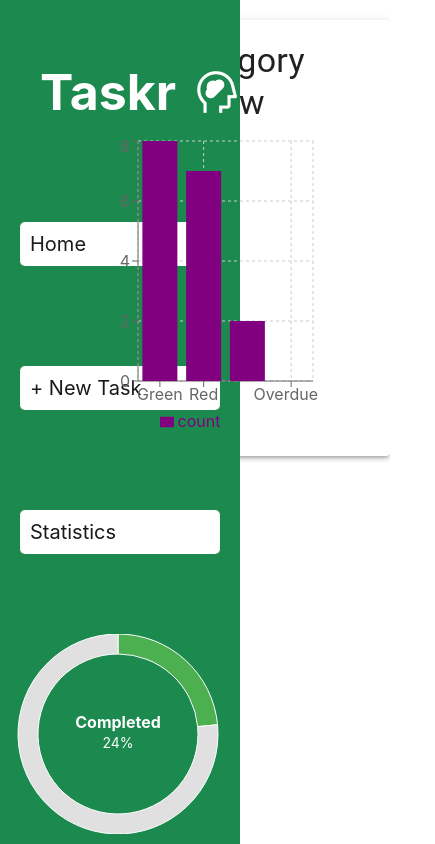
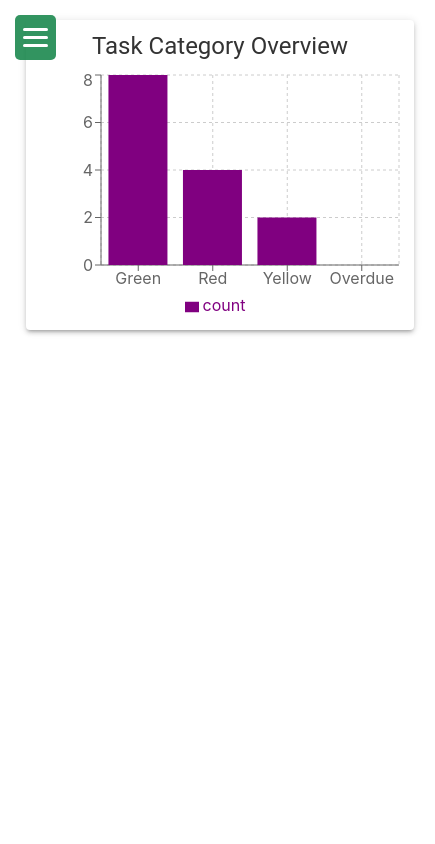
Before and after one commit to BlairCrumbly/taskr, a React (Create React App) app: page /statistics in a window 390 px wide. Shown: the whole page, 435 px wide, since content can reach past the window. Built offline with nearby package versions, Linux system fonts and the light colour scheme; data requests are answered from the project's data file; a web font is replaced by a local one.

Commit message:
Detect mobile screen responsive

```diff
--- a/db.json
+++ b/db.json
@@ -17,28 +17,12 @@
       "completed": false
     },
     {
-      "id": "7149",
-      "name": "Modal feature for project",
-      "description": "Adding modal for the task that holds due date, details, and estimated time.",
-      "dueDate": "2025-02-14",
-      "estimatedTime": "1",
-      "completed": false
-    },
-    {
-      "id": "5ad1",
-      "name": "Routing submit feature",
-      "description": "Add routing back to home after submit of the add task form",
-      "dueDate": "2025-02-11",
-      "estimatedTime": "0",
-      "completed": false
-    },
-    {
       "id": "b910",
       "name": "Filler Task",
       "description": "meow meow meow meow meow meow meow meow meow meow",
       "dueDate": "2025-02-12",
       "estimatedTime": "1",
-      "completed": false
+      "completed": true
     },
     {
       "id": "94d3",
@@ -54,7 +38,7 @@
       "description": "yeller",
       "dueDate": "2025-02-26",
       "estimatedTime": "1",
-      "completed": false
+      "completed": true
     },
     {
       "id": "f2ba",
@@ -86,15 +70,7 @@
       "description": "new task",
       "dueDate": "2025-03-07",
       "estimatedTime": "1",
-      "completed": false
-    },
-    {
-      "id": "1661",
-      "name": "Present",
-      "description": "talk about stuff",
-      "dueDate": "2025-02-14",
-      "estimatedTime": "1",
-      "completed": false
+      "completed": true
     },
     {
       "id": "f500",
@@ -110,7 +86,7 @@
       "description": "should be overdue",
       "dueDate": "2025-02-11",
       "estimatedTime": "1",
-      "completed": false
+      "completed": true
     },
     {
       "id": "bed8",
@@ -134,7 +110,7 @@
       "description": "e",
       "dueDate": "2025-03-04",
       "estimatedTime": "1",
-      "completed": false
+      "completed": true
     }
   ]
 }
--- a/src/App.js
+++ b/src/App.js
@@ -72,7 +72,7 @@
   return (
 
     <div className="App">
-      <header>Taskr</header>
+
       <Navbar totalTasks={totalTasks} completedTasks={completedTasks} />
       <Outlet
         context={{ handleNewTask, handleTaskCompletion, tasks, totalTasks, completedTasks }}
--- a/src/components/Navbar.js
+++ b/src/components/Navbar.js
@@ -1,26 +1,75 @@
 import { Link } from "react-router-dom";
 import '../styles/Navbar.css';
+import { useState, useEffect } from "react";
 import ProgressCircle from './ProgressCircle';
 
 const Navbar = ({ totalTasks, completedTasks }) => {
+  const [isOpen, setIsOpen] = useState(false);
+  const [windowWidth, setWindowWidth] = useState(window.innerWidth);
+
+  // Track window resize
+  useEffect(() => {
+    const handleResize = () => {
+      setWindowWidth(window.innerWidth);
+      if (window.innerWidth > 768) {
+        setIsOpen(false);
+      }
+    };
+
+    window.addEventListener('resize', handleResize);
+    return () => window.removeEventListener('resize', handleResize);
+  }, []);
+
+  // Close menu when link is clicked on mobile
+  const handleLinkClick = () => {
+    if (windowWidth <= 768) {
+      setIsOpen(false);
+    }
+  };
+
+  // Toggle menu open/closed
+  const toggleMenu = () => {
+    setIsOpen(!isOpen);
+
+    // Toggle class on App container for shifting content
+    const appElement = document.querySelector('.App');
+    if (appElement) {
+      if (!isOpen) {
+        appElement.classList.add('nav-open');
+      } else {
+        appElement.classList.remove('nav-open');
+      }
+    }
+  };
   return (
-    <nav>
+    <>
+    {/* Hamburger Menu Button */}
+    <div className="menu-toggle" onClick={toggleMenu}>
+      <span></span>
+      <span></span>
+      <span></span>
+    </div>
+
+    {/* Navigation */}
+    <nav className={isOpen ? 'open' : ''}>
       <h1 className="taskr-heading">
         <span className="taskr-title">Taskr</span>
         <span className="material-symbols-outlined">cognition_2</span>
       </h1>
 
       <div>
-        <Link to="/" className="nav-link">Home</Link>
-        <Link to="/tasks/new" className="nav-link">+ New Task</Link>
-        <Link to="/statistics" className="nav-link">Statistics</Link>
+        <Link to="/" className="nav-link" onClick={handleLinkClick}>Home</Link>
+        <Link to="/tasks/new" className="nav-link" onClick={handleLinkClick}>+ New Task</Link>
+        <Link to="/statistics" className="nav-link" onClick={handleLinkClick}>Statistics</Link>
       </div>
 
       <div className="progress-circle-container">
         <ProgressCircle totalTasks={totalTasks} completedTasks={completedTasks} />
       </div>
     </nav>
-  );
+  </>
+);
 };
 
+
 export default Navbar;
--- a/src/components/ProgressCircle.js
+++ b/src/components/ProgressCircle.js
@@ -1,14 +1,43 @@
-import React from 'react';
+import React, { useEffect, useState } from 'react';
 import { PieChart } from '@mui/x-charts';
 
 const ProgressCircle = ({ totalTasks, completedTasks }) => {
+  const [chartSize, setChartSize] = useState({ width: 400, height: 200 });
+  const [innerRadius, setInnerRadius] = useState(80);
+  const [outerRadius, setOuterRadius] = useState(100);
+  const [textPosition, setTextPosition] = useState({ x: 170, y: 90, y2: 110 });
+  const [fontSize, setFontSize] = useState({ title: '16px', percentage: '14px' });
+
+  // Handle responsive sizing
+  useEffect(() => {
+    const handleResize = () => {
+      if (window.innerWidth <= 768) {
+        setChartSize({ width: 300, height: 150 });
+        setInnerRadius(60);
+        setOuterRadius(75);
+        setTextPosition({ x: 120, y: 70, y2: 90 });
+        setFontSize({ title: '14px', percentage: '12px' });
+      } else {
+        setChartSize({ width: 400, height: 200 });
+        setInnerRadius(80);
+        setOuterRadius(100);
+        setTextPosition({ x: 170, y: 90, y2: 110 });
+        setFontSize({ title: '16px', percentage: '14px' });
+      }
+    };
+
+    handleResize(); // Initial check
+    window.addEventListener('resize', handleResize);
+    return () => window.removeEventListener('resize', handleResize);
+  }, []);
+
   const remainingTasks = totalTasks - completedTasks;
-  const percentage = Math.round((completedTasks / totalTasks) * 100);
+  const percentage = totalTasks > 0 ? Math.round((completedTasks / totalTasks) * 100) : 0;
   const COMPLETED_COLOR = '#4CAF50';  // green
   const REMAINING_COLOR = '#E0E0E0';  // light gray ish
   const data = [
-    { id: 0, value: completedTasks, label: 'Completed', color: COMPLETED_COLOR },
-    { id: 1, value: remainingTasks, label: 'Remaining', color: REMAINING_COLOR},
+    { id: 0, value: completedTasks || 0, label: 'Completed', color: COMPLETED_COLOR },
+    { id: 1, value: remainingTasks || 1, label: 'Remaining', color: REMAINING_COLOR},
   ];
 
   return (
@@ -17,27 +46,26 @@
         series={[
           {
             data,
-            innerRadius: 80,
-            outerRadius: 100,
+            innerRadius: innerRadius,
+            outerRadius: outerRadius,
             highlightScope: { faded: 'global', highlighted: 'item' },
-            faded: { innerRadius: 80, additionalRadius: -30 },
+            faded: { innerRadius: innerRadius, additionalRadius: -30 },
           },
         ]}
         slotProps={{
           legend: { hidden: true }
         }}
-        width={400}
-        height={200}
+        width={chartSize.width}
+        height={chartSize.height}
         margin={{ right: 65 }}
       >
         <text
-          x="170"
-          y="90"
+          x={textPosition.x}
+          y={textPosition.y}
           textAnchor="middle"
           dominantBaseline="middle"
           style={{
-
-            fontSize: '16px',
+            fontSize: fontSize.title,
             fontWeight: 'bold',
             fill: 'white'
           }}
@@ -45,12 +73,12 @@
           Completed
         </text>
         <text
-          x="170" //! center text
-          y="110"
+          x={textPosition.x}
+          y={textPosition.y2}
           textAnchor="middle"
           dominantBaseline="middle"
           style={{
-            fontSize: '14px',
+            fontSize: fontSize.percentage,
             fill: 'white'
           }}
         >
--- a/src/components/Statistics.js
+++ b/src/components/Statistics.js
@@ -1,14 +1,15 @@
 import React from 'react';
 import { useOutletContext } from "react-router-dom";
 import TaskCategoryBarChart from './TaskCategoryBarChart';
+import '../styles/Stats.css';
 
 const Statistics = () => {
-  // Get tasks and colorPriority from the context
+  // Get tasks from the context
   const { tasks } = useOutletContext();
 
   return (
     <div className="statistics-container">
-      <TaskCategoryBarChart tasks={tasks}  />
+      <TaskCategoryBarChart tasks={tasks} />
     </div>
   );
 };
--- a/src/components/TaskCategoryBarChart.js
+++ b/src/components/TaskCategoryBarChart.js
@@ -1,11 +1,32 @@
-import React from 'react';
+import React, { useState, useEffect } from 'react';
 import { BarChart, Bar, XAxis, YAxis, CartesianGrid, Tooltip, Legend, ResponsiveContainer } from 'recharts';
 import { Paper, Typography } from '@mui/material';
-
-
+import '../styles/TaskCategoryBarChart.css';
 
 // TaskCategoryBarChart Component
 const TaskCategoryBarChart = ({ tasks }) => {
+  const [chartHeight, setChartHeight] = useState(300);
+  const [containerWidth, setContainerWidth] = useState('70%');
+  const [typographySize, setTypographySize] = useState('h4');
+
+  // Handle responsive sizing
+  useEffect(() => {
+    const handleResize = () => {
+      if (window.innerWidth <= 768) {
+        setChartHeight(250);
+        setContainerWidth('100%');
+        setTypographySize('h5');
+      } else {
+        setChartHeight(300);
+        setContainerWidth('70%');
+        setTypographySize('h4');
+      }
+    };
+
+    handleResize(); // Initial check
+    window.addEventListener('resize', handleResize);
+    return () => window.removeEventListener('resize', handleResize);
+  }, []);
 
   const colorPriority = (task) => {
     const today = new Date();
@@ -26,6 +47,7 @@
       return 'green';
     }
   };
+
   const categories = {
     green: 0,
     red: 0,
@@ -56,12 +78,11 @@
   ];
 
   return (
-
-    <Paper elevation={3} style={{ padding: '20px', marginBottom: '20px' }}>
-      <Typography variant="h4" align="center"gutterBottom>
+    <Paper elevation={3} style={{ padding: '20px', marginBottom: '20px' }} className="chart-paper">
+      <Typography variant={typographySize} align="center" gutterBottom className="chart-title">
         Task Category Overview
       </Typography>
-      <ResponsiveContainer width="70%" height={300} style={{ marginLeft: '15%' }}>
+      <ResponsiveContainer width={containerWidth} height={chartHeight} style={{ marginLeft: window.innerWidth <= 768 ? '0' : '15%' }} className="chart-container">
         <BarChart data={data}>
           <CartesianGrid strokeDasharray="3 3" />
           <XAxis dataKey="category" />
--- a/src/index.css
+++ b/src/index.css
@@ -12,3 +12,52 @@
   font-family: source-code-pro, Menlo, Monaco, Consolas, 'Courier New',
     monospace;
 }
+
+
+.App {
+  display: flex;
+  flex-direction: column;
+  min-height: 100vh;
+  padding-left: 200px;
+  transition: padding-left 0.3s ease;
+}
+.loading-container {
+  display: flex;
+  justify-content: center;
+  align-items: center;
+  height: 100vh;
+  margin-left: 200px;
+}
+
+.loading-spinner {
+  width: 50px;
+  height: 50px;
+  border: 5px solid rgba(28, 137, 79, 0.2);
+  border-radius: 50%;
+  border-top-color: rgb(28, 137, 79);
+  animation: spin 1s ease-in-out infinite;
+}
+
+@keyframes spin {
+  to {
+    transform: rotate(360deg);
+  }
+}
+
+@media screen and (max-width: 768px) {
+  .loading-container {
+    margin-left: 0;
+  }
+}
+
+
+
+@media screen and (max-width: 768px) {
+  .App {
+    padding-left: 0;
+  }
+
+  .App.nav-open {
+    padding-left: 180px;
+  }
+}
--- a/src/styles/Navbar.css
+++ b/src/styles/Navbar.css
@@ -11,6 +11,8 @@
   top: 0;
   left: 0;
   background-color: rgb(28, 137, 79);
+  transition: transform 0.3s ease-in-out;
+  z-index: 1000;
 }
 
 
@@ -134,3 +136,136 @@
   justify-content: center;
   margin-left: -46px;
 }
+.menu-toggle {
+  display: none;
+  position: fixed;
+  top: 15px;
+  left: 15px;
+  z-index: 1001;
+  background: rgba(28, 137, 79, 0.9);
+  border-radius: 5px;
+  padding: 8px;
+  cursor: pointer;
+}
+
+.menu-toggle span {
+  display: block;
+  width: 25px;
+  height: 3px;
+  margin: 5px 0;
+  background-color: white;
+  border-radius: 3px;
+}
+
+/* App container margin for mobile */
+.App {
+  transition: margin-left 0.3s ease-in-out;
+}
+
+/* Media queries for responsive design */
+@media screen and (max-width: 768px) {
+  /* Hide nav by default on mobile */
+  nav {
+    transform: translateX(-100%);
+    width: 180px;
+  }
+
+  /* Show the hamburger menu */
+  .menu-toggle {
+    display: block;
+  }
+
+  /* When nav is open */
+  nav.open {
+    transform: translateX(0);
+    box-shadow: 2px 0 10px rgba(0, 0, 0, 0.2);
+  }
+
+  /* Adjust the main content */
+  .App {
+    margin-left: 0;
+  }
+
+  .App.nav-open {
+    margin-left: 180px;
+  }
+
+  /* Adjust progress circle for mobile */
+  .progress-circle-container {
+    margin-top: -50px;
+    margin-left: -25px;
+    transform: scale(0.8);
+  }
+
+  /* Adjust nav links spacing */
+  .nav-link {
+    margin-bottom: 50px;
+    font-size: 18px;
+  }
+
+  nav div {
+    margin-top: 100px;
+  }
+
+  .taskr-heading {
+    font-size: 40px;
+    margin-left: 10px;
+  }
+
+  .material-symbols-outlined {
+    font-size: 40px;
+  }
+}
+
+/* Add this to src/styles/TaskList.css */
+
+@media screen and (max-width: 768px) {
+  .taskcard {
+    width: 90%;
+    max-width: 350px;
+    padding: 15px;
+    margin: 0 auto 15px auto;
+  }
+
+  .search-bar {
+    width: 90%;
+    max-width: 350px;
+  }
+
+  .DropDowns select {
+    margin-bottom: 5px;
+    padding: 8px;
+    font-size: 10px;
+  }
+
+  .DropDowns {
+    flex-direction: column;
+    align-items: center;
+  }
+
+  .task-header {
+    font-size: 14px;
+  }
+
+  .task-details p {
+    width: 95%;
+    font-size: 14px;
+  }
+}
+
+/* Add this for stats page */
+@media screen and (max-width: 768px) {
+  .statistics-container {
+    padding: 10px;
+    margin-left: 5px;
+    width: 100%;
+  }
+
+  .MuiPaper-root {
+    padding: 10px !important;
+  }
+
+  .recharts-responsive-container {
+    width: 100% !important;
+  }
+}
```
Also changed, not shown: src/components/TaskCard.js (+19 -20 lines), src/components/TaskList.js (+25 -25 lines).
